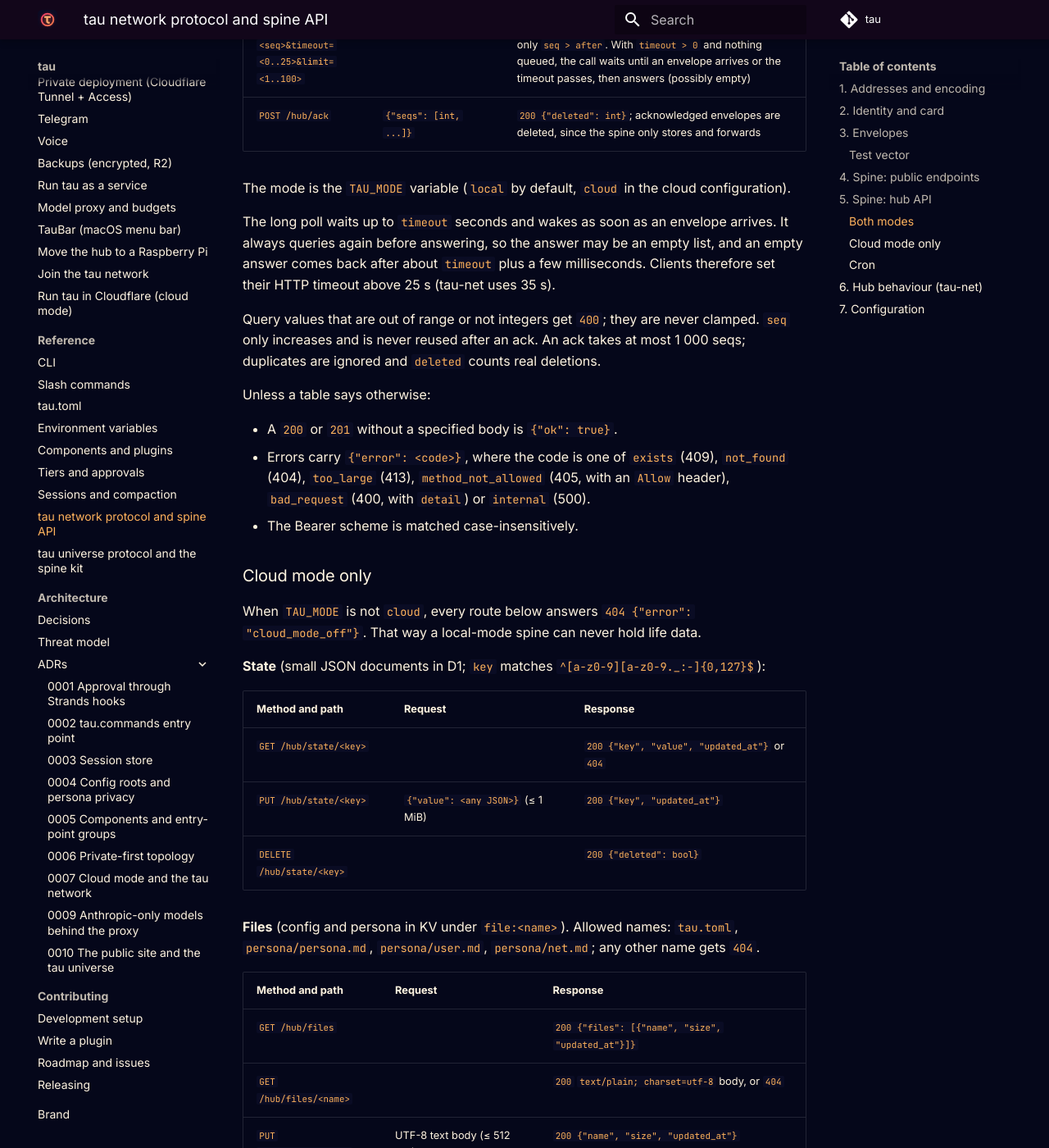
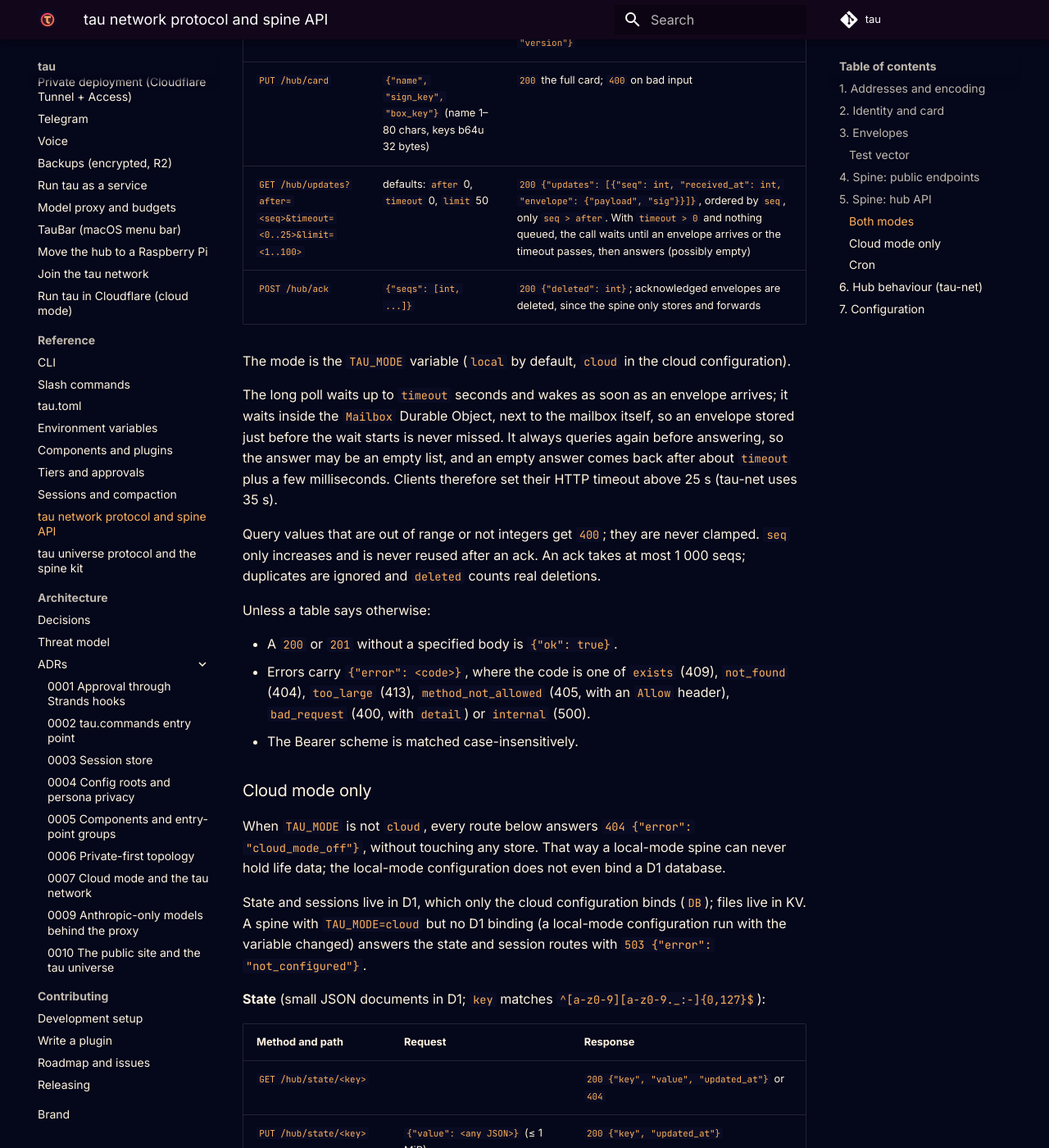
Before and after one commit to fport/tau, an MkDocs documentation site: the page built from docs/reference/tau-network.md, in a window 1280 px wide and 1400 px high, scrolled down 5744 px. Shown: the whole window at 82% size. Built offline with MkDocs 1.6.1 and Material for MkDocs 9.7.7, drawn with Linux system fonts in a browser that asks for light colours; comment, search, counter and statistics services are not loaded; some of the changed text lies outside the part shown.

Commit message:
docs(cloud): the Mailbox Durable Object in the network reference
- §4: the duplicate, rate-limit and mailbox checks run in the Mailbox
  Durable Object after the signature check; local mode stores the
  mailbox there and uses no D1 database.
- §5: the long poll waits inside the Mailbox; D1 is bound only in cloud
  mode, the cloud routes answer 404 cloud_mode_off without touching a
  store, and a cloud-mode spine without its D1 binding answers the
  state and session routes with 503 not_configured.
- Cron: pruning goes through the Mailbox.
- §6 item 8: the spine's state API is D1 and exists only in cloud mode.
- The network guide's deploy line no longer promises a D1 database.

Refs: 095

```diff
--- a/docs/reference/tau-network.md
+++ b/docs/reference/tau-network.md
@@ -130,12 +130,15 @@ The spine's own address is the `ADDRESS` variable when it is set and not empty,
 | fewer than 60 envelopes from `from` arrived in the last hour | `429 {"error": "rate_limited"}` |
 | fewer than 1 000 undelivered envelopes in the mailbox | `503 {"error": "mailbox_full"}` |
 
-When every check passes, the spine:
+The last three checks run in the spine's `Mailbox` Durable Object, which the Worker calls only after the signature verified. When every check passes, the `Mailbox`, in one step:
 
 1. records `(from, id, ts)` in `seen`;
 2. stores the envelope in `mailbox`;
-3. wakes a waiting long poll (the `HubSignal` Durable Object);
-4. answers `202 {"status": "queued", "id": ...}`.
+3. wakes a waiting long poll;
+
+and the spine answers `202 {"status": "queued", "id": ...}`.
+
+Storage: the `Mailbox` Durable Object (one instance, named `hub`) keeps `mailbox` and `seen` in its own SQLite storage, in both modes. Local mode uses no D1 database at all: KV, the `Mailbox` and the cron are everything it needs, and all are on the Workers Free plan. D1 holds only the cloud store (§5, cloud mode).
 
 The spine never decrypts, never stores contacts, and answers every envelope the same way whether or not the owner knows the sender.
 
@@ -146,7 +149,8 @@ Implementation details, as shipped in `tau-spine` 0.1.0:
 - Unknown top-level keys of the wire envelope are dropped before storing.
 - Card fetches never follow redirects; a redirect counts as `sender_card_unavailable`.
 - An envelope addressed from the spine's own address is checked against its own stored card.
-- The rate limit counts arrivals per sender in the last hour.
+- The rate limit counts arrivals per sender in the last hour (the sender's `seen` rows).
+- The `Mailbox` creates its tables on first use and keeps a schema version in its `meta` table.
 
 ## 5. Spine: hub API
 
@@ -168,7 +172,7 @@ The hub reads the token from `TAU_SPINE_TOKEN` and the spine URL from `TAU_SPINE
 
 The mode is the `TAU_MODE` variable (`local` by default, `cloud` in the cloud configuration).
 
-The long poll waits up to `timeout` seconds and wakes as soon as an envelope arrives. It always queries again before answering, so the answer may be an empty list, and an empty answer comes back after about `timeout` plus a few milliseconds. Clients therefore set their HTTP timeout above 25 s (tau-net uses 35 s).
+The long poll waits up to `timeout` seconds and wakes as soon as an envelope arrives; it waits inside the `Mailbox` Durable Object, next to the mailbox itself, so an envelope stored just before the wait starts is never missed. It always queries again before answering, so the answer may be an empty list, and an empty answer comes back after about `timeout` plus a few milliseconds. Clients therefore set their HTTP timeout above 25 s (tau-net uses 35 s).
 
 Query values that are out of range or not integers get `400`; they are never clamped. `seq` only increases and is never reused after an ack. An ack takes at most 1 000 seqs; duplicates are ignored and `deleted` counts real deletions.
 
@@ -180,7 +184,9 @@ Unless a table says otherwise:
 
 ### Cloud mode only
 
-When `TAU_MODE` is not `cloud`, every route below answers `404 {"error": "cloud_mode_off"}`. That way a local-mode spine can never hold life data.
+When `TAU_MODE` is not `cloud`, every route below answers `404 {"error": "cloud_mode_off"}`, without touching any store. That way a local-mode spine can never hold life data; the local-mode configuration does not even bind a D1 database.
+
+State and sessions live in D1, which only the cloud configuration binds (`DB`); files live in KV. A spine with `TAU_MODE=cloud` but no D1 binding (a local-mode configuration run with the variable changed) answers the state and session routes with `503 {"error": "not_configured"}`.
 
 **State** (small JSON documents in D1; `key` matches `^[a-z0-9][a-z0-9._:-]{0,127}$`):
 
@@ -246,7 +252,7 @@ The image sets `TAU_HOME=/tau` and `TAU_DATA_DIR=/data` and runs as the non-root
 
 The spine runs every minute (`* * * * *`):
 
-- It deletes mailbox rows older than 7 days and `seen` rows older than 1 day.
+- It has the `Mailbox` Durable Object delete mailbox rows older than 7 days and `seen` rows older than 1 day. It touches no D1 database for this, in either mode.
 - In cloud mode with `KEEP_AWAKE=1`, it pings the brain container's `/health` so the container keeps running (the Telegram poller lives inside it).
 
 ## 6. Hub behaviour (`tau-net`)
@@ -318,7 +324,7 @@ The spine runs every minute (`* * * * *`):
    - Other errors back off exponentially, up to 60 s.
    - The cursor is saved after a successful ack. A failed ack leaves the cursor where it was, and the envelope that comes back is dropped as already handled.
    - The hub reaches its own spine over `http` only when the spine is on `localhost` or `127.0.0.1`. Peers need `TAU_NET_ALLOW_INSECURE=1` for `http`.
-8. **Storage.** `[component.net] store = "file"` (default) keeps identity-independent state under `TAU_DATA_DIR/net/`: `contacts.json`, `sessions.json`, `seen.json`, `log.jsonl` and `cursor`. `store = "spine"` keeps the same documents in the spine's state API (`net.contacts`, `net.sessions`, `net.seen`, `net.log`, `net.cursor`); cloud mode uses this store.
+8. **Storage.** `[component.net] store = "file"` (default) keeps identity-independent state under `TAU_DATA_DIR/net/`: `contacts.json`, `sessions.json`, `seen.json`, `log.jsonl` and `cursor`. `store = "spine"` keeps the same documents in the spine's state API (`net.contacts`, `net.sessions`, `net.seen`, `net.log`, `net.cursor`), which is the spine's D1 database and exists only in cloud mode; cloud mode uses this store.
 
 ## 7. Configuration
 
```
Also changed, not shown: docs/guides/tau-network.md (+1 -1 lines).
